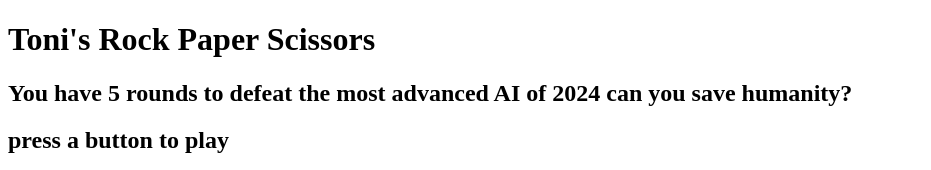
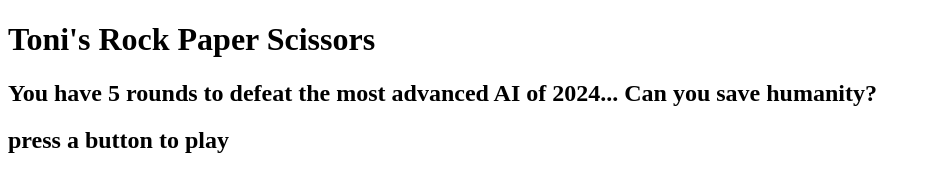
Before and after one commit to BROJ3/RockPaperScissors, a plain HTML site: page index.html in a window 1280 px wide. Shown: the top 170 px of the page, without its empty margins (0-931 px from the left). Drawn offline with Linux system fonts and the light colour scheme.

```diff
--- a/index.html
+++ b/index.html
@@ -11,7 +11,7 @@
 
 
     <h1>Toni's Rock Paper Scissors</h1>
-    <h2>You  have 5 rounds to defeat the most advanced AI of 2024 can you save humanity?</h2>
+    <h2>You  have 5 rounds to defeat the most advanced AI of 2024... Can you save humanity?</h2>
     <h2>press a button to play</h2>
 
 
```
